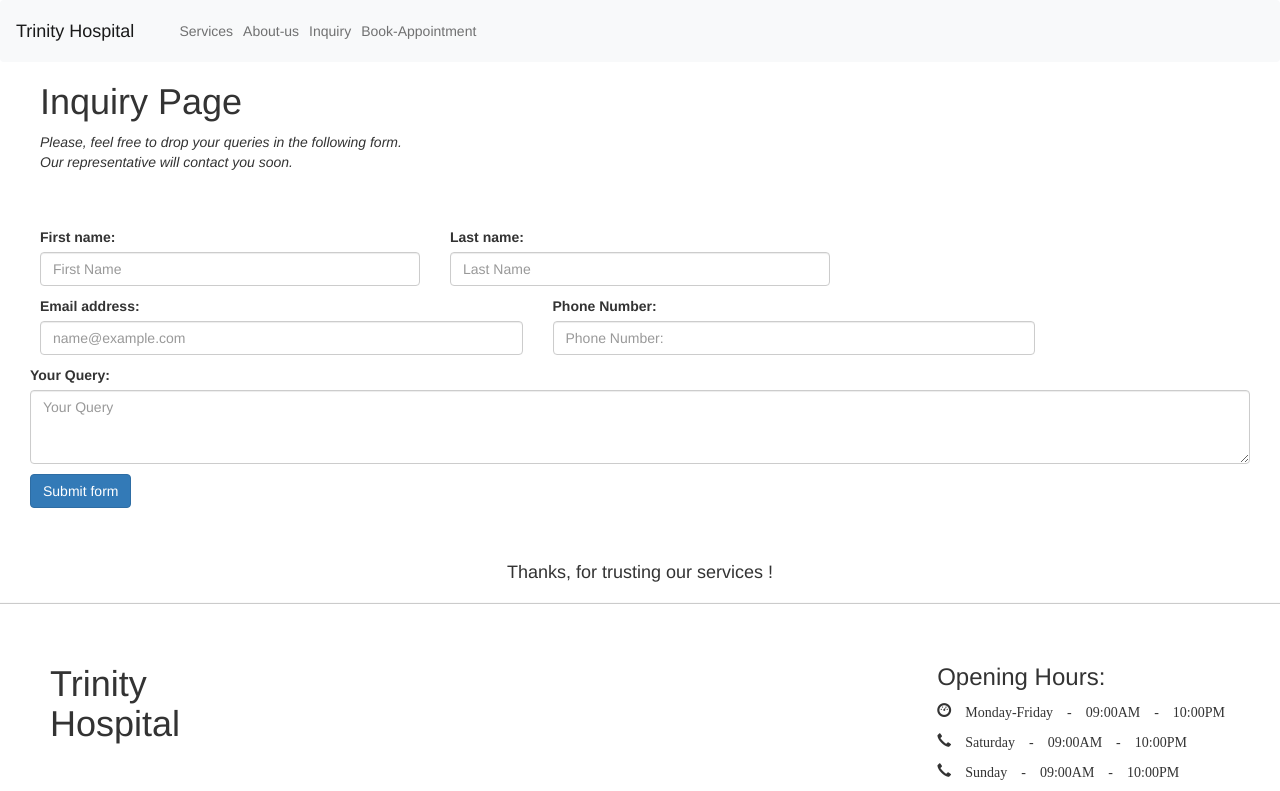
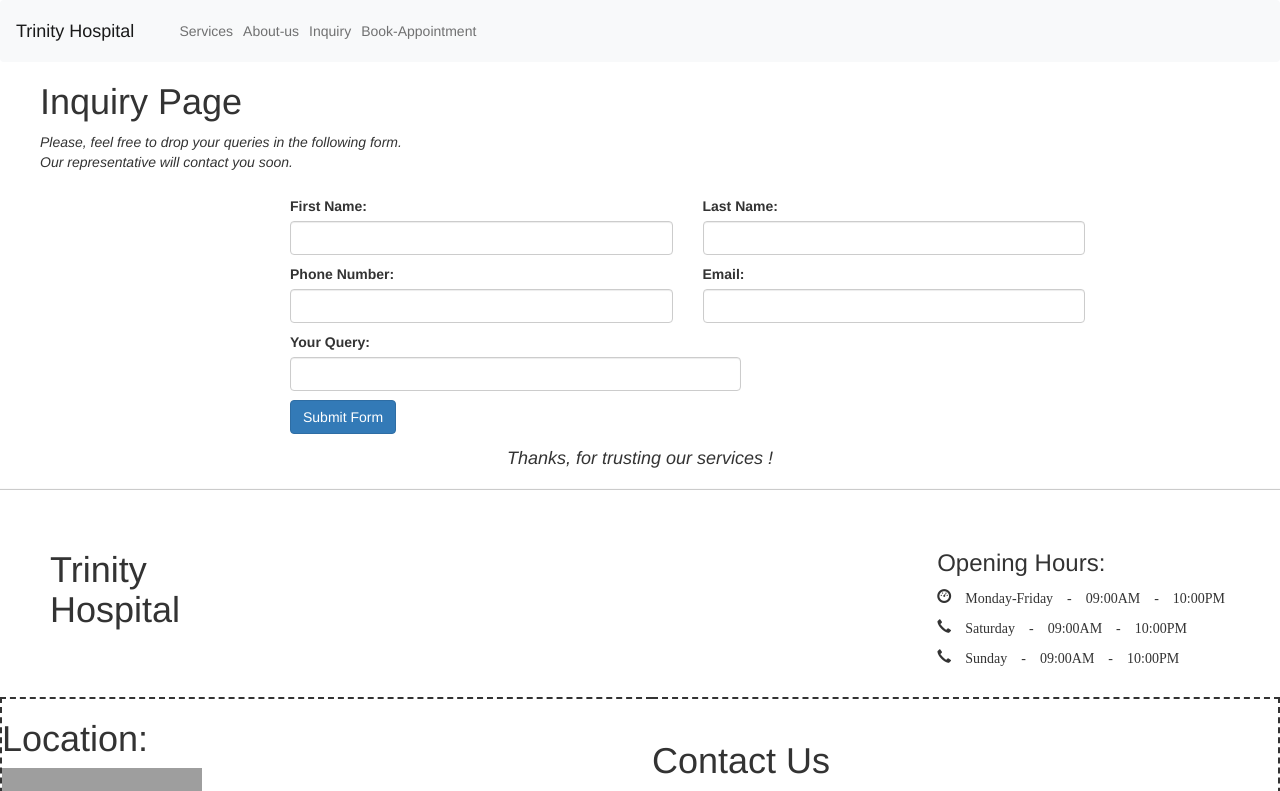
Before and after one commit to HatimDalal/HospitalWebsite, an Angular app: page /Inquiry in a window 1280 px wide. Shown: the top 791 px of the page. Built offline with nearby package versions, Linux system fonts and the light colour scheme; grey boxes are pictures that could not be loaded.

Commit message:
InquiryForm

```diff
--- a/src/app/Inquiry-Page/Inquiry-Page.component.css
+++ b/src/app/Inquiry-Page/Inquiry-Page.component.css
@@ -14,6 +14,6 @@
 .pull-right{
   padding-right: 55px;
 }
-#form{
-  padding: 40px;
+.formgroup{
+  padding-top: 9px;
 }
--- a/src/app/Inquiry-Page/Inquiry-Page.component.html
+++ b/src/app/Inquiry-Page/Inquiry-Page.component.html
@@ -4,46 +4,63 @@
     Our representative will contact you soon.</i></p>
 </div> <!--Name Line has ended-->
 
+<div class="container">  <!--Inquiry Form has started-->
+  <div class="row">
+    <div class="col-md-9 offset-md-2">
+      <form [formGroup]="inquiryform" (ngSubmit)="onSubmit()">  <!--Form tag has started-->
 
-  <form class="row g-3 needs-validation" id="form" novalidate> <!--Inquiry Form has started-->
-
-    <div class="col-md-4">  <!--First Name-->
-      <label for="validationCustom01" class="form-label">First name:</label>
-      <input type="text" class="form-control" id="validationCustom01" placeholder="First Name" required>
+        <div class="formgroup col-md-6"> <!--First Name of the form-->
+          <label for="firstname">First Name:</label>
+          <input formControlName="firstName" [ngClass]="{'is-invalid':submitted && inquiryform.controls['firstName'].errors}" type="text" class="form-control">
+          <div *ngIf="submitted && inquiryform.controls['firstName'].errors" class="text-danger">
+            <div *ngIf="submitted && inquiryform.controls['firstName'].errors?.['required']">Please, enter your first name.</div>
+          </div>
         </div>
 
-    <div class="col-md-4"> <!--Last Name-->
-      <label for="validationCustom02" class="form-label">Last name:</label>
-      <input type="text" class="form-control" id="validationCustom02" placeholder="Last Name" required>
+        <div class="formgroup col-md-6"> <!--Last Name of the form-->
+          <label for="lastname">Last Name:</label>
+          <input formControlName="lastName" [ngClass]="{'is-invalid':submitted && inquiryform.controls['lastName'].errors}" type="text" class="form-control">
+          <div *ngIf="submitted && inquiryform.controls['lastName'].errors" class="text-danger">
+            <div *ngIf="submitted && inquiryform.controls['lastName'].errors?.['required']">Please, enter your last name.</div>
+          </div>
         </div>
 
-    <div class="col-md-5"> <!--Email Address-->
-      <label for="exampleFormControlInput1" class="form-label">Email address:</label>
-      <input type="email" class="form-control" id="exampleFormControlInput1" placeholder="name@example.com">
+        <div class="formgroup col-md-6"> <!--Phone Number of the form-->
+          <label for="number">Phone Number:</label>
+          <input formControlName="Number" [ngClass]="{'is-invalid':submitted && inquiryform.controls['Number'].errors}" type="tel" class="form-control">
+          <div *ngIf="submitted && inquiryform.controls['Number'].errors" class="text-danger">
+            <div *ngIf="submitted && inquiryform.controls['Number'].errors?.['required']">Please, enter your Phone Number.</div>
+          </div>
         </div>
 
-    <div class="col-md-5"> <!--Phone Number-->
-      <label for="exampleFormControlInput1" class="form-label">Phone Number:</label>
-      <input type="tel" class="form-control" id="exampleFormControlInput1" placeholder="Phone Number:">
+        <div class="formgroup col-md-6"> <!--Email of the form-->
+          <label for="email">Email:</label>
+          <input formControlName="Email" [ngClass]="{'is-invalid':submitted && inquiryform.controls['Email'].errors}" type="text" class="form-control">
+          <div *ngIf="submitted && inquiryform.controls['Email'].errors" class="text-danger">
+            <div *ngIf="submitted && inquiryform.controls['Email'].errors?.['required']">Please,enter your email.</div>
+            <div *ngIf="submitted && inquiryform.controls['Email'].errors?.['email']">Please,enter your valid email.</div>
+          </div>
         </div>
 
-    <div class="col-mb-3">  <!--Query-->
-      <label for="exampleFormControlTextarea1" class="form-label">Your Query:</label>
-      <textarea class="form-control" id="exampleFormControlTextarea1" rows="3" cols="2" placeholder="Your Query"></textarea>
+        <div class="formgroup col-md-7"> <!--Query of the form-->
+          <label for="query">Your Query:</label>
+          <input formControlName="Query" [ngClass]="{'is-invalid':submitted && inquiryform.controls['Query'].errors}" type="text" class="form-control">
+          <div *ngIf="submitted && inquiryform.controls['Query'].errors" class="text-danger">
+            <div *ngIf="submitted && inquiryform.controls['Query'].errors?.['required']">Please, enter your query.</div>
+          </div>
         </div>
 
-    <div class="col-12"> <!--Form Button-->
-      <button class="btn btn-primary" type="submit">Submit form</button>
+        <div class="formgroup col-md-7"> <!--Button of the form-->
+          <button class="btn btn-primary">Submit Form</button>
         </div>
 
-</form> <!--Inquiry Form has ended-->
-
-
-
-
+      </form>  <!--Form tag has ended-->
+    </div>
+  </div>
+</div>  <!--Inquiry Form has ended-->
 
 <div id="thanks"> <!--Thanks Line has started-->
-  <h4 style="text-align: center;">Thanks, for trusting our services !</h4>
+  <h4 style="text-align: center;"><i>Thanks, for trusting our services !</i></h4>
 </div> <!--Thanks Line has ended-->
 <hr>
 <div id="nametime"> <!--Name & timing of page has started-->
--- a/src/app/Inquiry-Page/Inquiry-Page.component.ts
+++ b/src/app/Inquiry-Page/Inquiry-Page.component.ts
@@ -1,8 +1,35 @@
 import { Component, OnInit } from '@angular/core';
+import { FormBuilder, FormGroup, Validators } from '@angular/forms';
+
 
 @Component({
   selector: 'app-ourservices',
   templateUrl: './Inquiry-Page.component.html',
   styleUrls: ['./Inquiry-Page.component.css']
 })
-export class InquiryPageComponent{}
+export class InquiryPageComponent{
+  inquiryform!:FormGroup
+  submitted = false;
+
+  constructor(private FormBuilder:FormBuilder){}
+
+  ngOnInit(){
+    //validations
+    this.inquiryform = this.FormBuilder.group({
+      firstName:['',Validators.required],
+      lastName:['',Validators.required],
+      Number:['',[Validators.required,Validators.minLength(10),Validators.maxLength(10)]],
+      Email:['',[Validators.required,Validators.email]],
+      Query:['',Validators.required]
+    })
+  }
+
+  onSubmit() {
+    this.submitted = true
+
+    if(this.inquiryform.invalid){
+      return
+    }
+    alert("Success")
+  }
+}
--- a/src/app/app.module.ts
+++ b/src/app/app.module.ts
@@ -1,6 +1,7 @@
 import {CUSTOM_ELEMENTS_SCHEMA, NgModule } from '@angular/core';
 import { BrowserModule } from '@angular/platform-browser';
 import { FormsModule } from "@angular/forms";
+import { ReactiveFormsModule } from '@angular/forms';
 
 import { AppRoutingModule } from './app-routing.module';
 import { AppComponent } from './app.component';
@@ -34,6 +35,7 @@ import { RouterModule } from "@angular/router";
     AppRoutingModule,
     FormsModule,
     NgbModule,
+    ReactiveFormsModule,
 
     RouterModule.forRoot([
       {path: '', component:HomeComponent},
```
Lines whose indentation alone changed are shown as unchanged.
